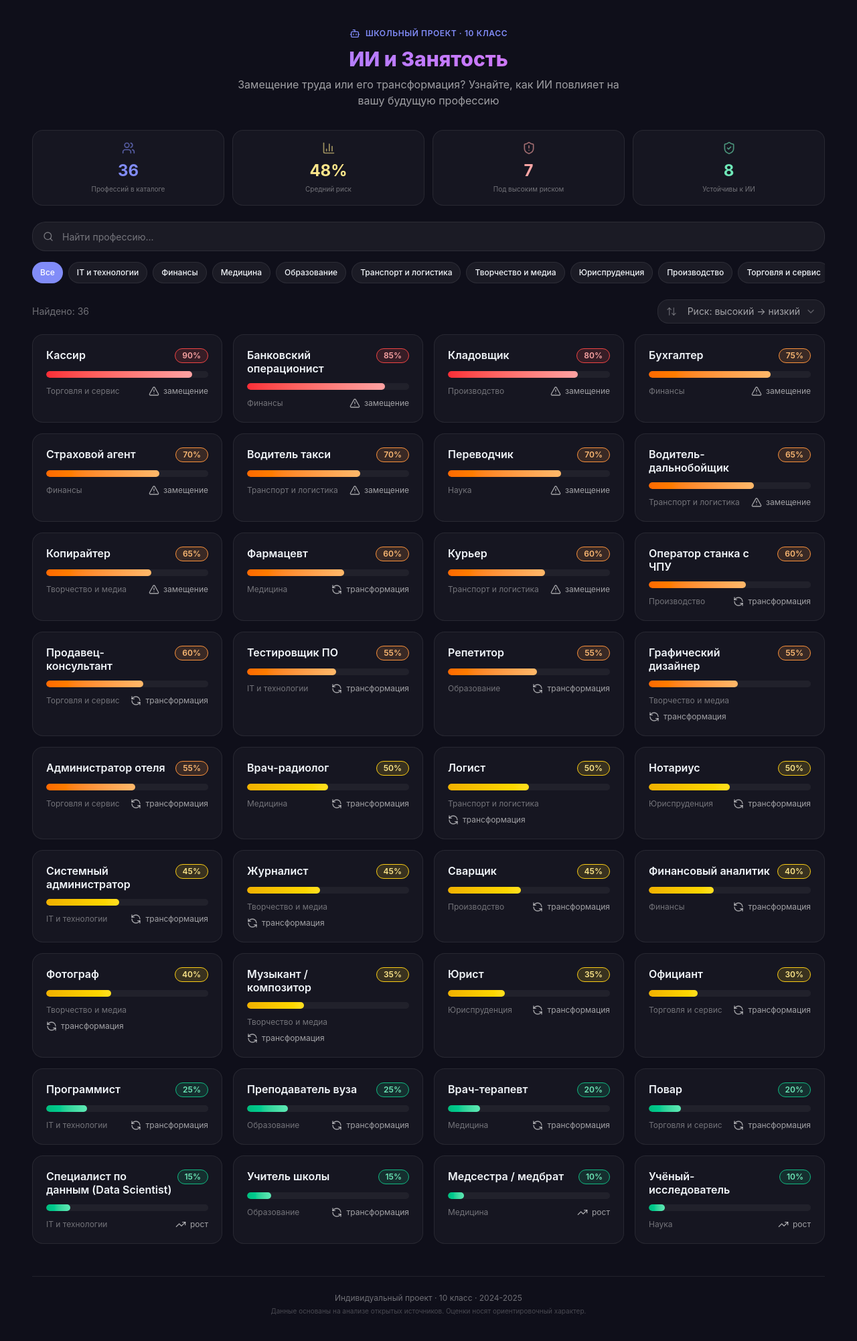
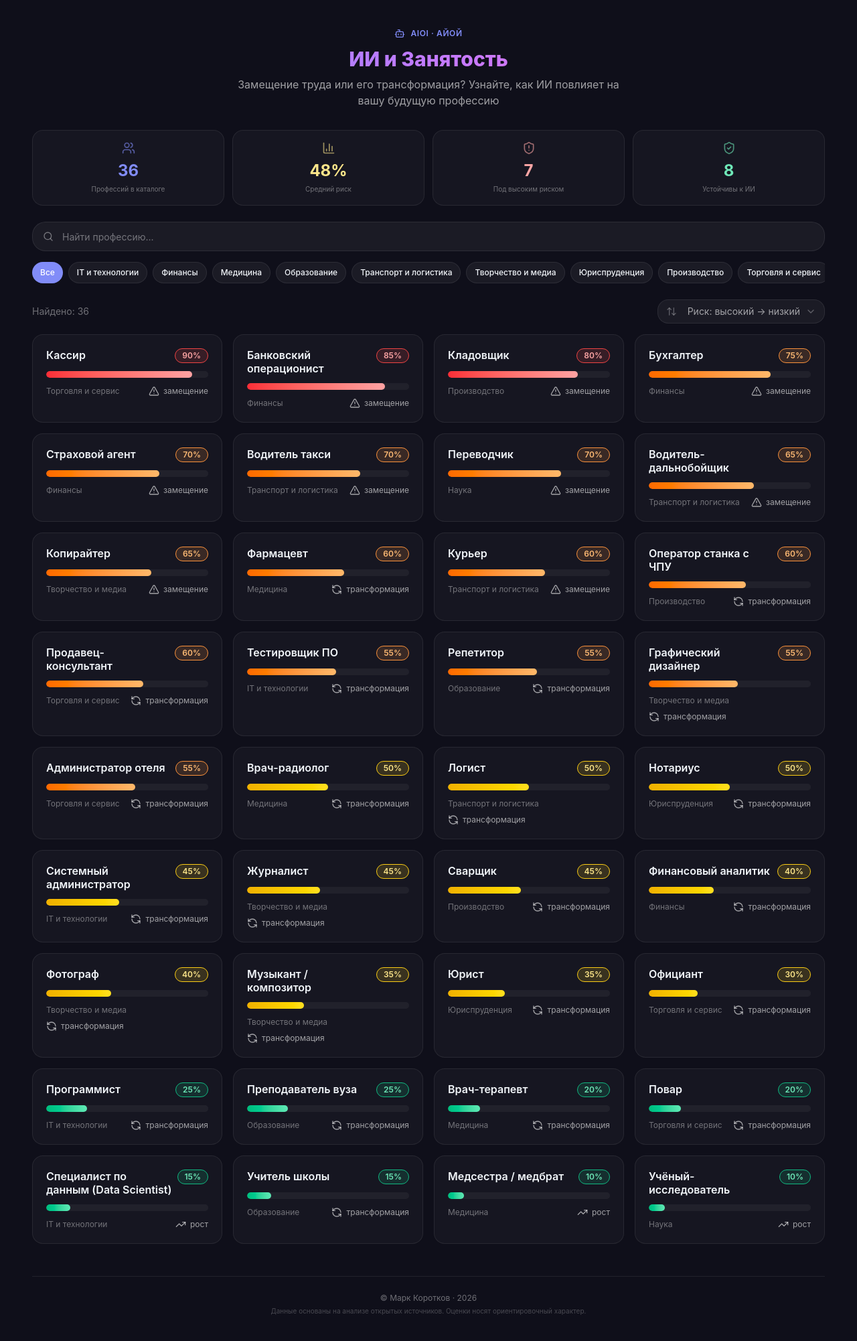
Before and after one commit to demetriusk/aioi, a React (Vite) app: page / in a window 1280 px wide. Shown: the top 2002 px of the page at 67% size. Built offline with nearby package versions, Linux system fonts and the light colour scheme.

Commit message:
aioi 1.1

```diff
--- a/src/App.jsx
+++ b/src/App.jsx
@@ -392,7 +392,7 @@ export default function App() {
         <header className="text-center mb-8">
           <div className="inline-flex items-center gap-2 text-xs text-primary font-semibold tracking-wider uppercase mb-3">
             <Bot className="h-4 w-4" />
-            Школьный проект · 10 класс
+            AiOi &middot; АйОй
           </div>
           <h1 className="text-2xl md:text-3xl font-extrabold mb-2 bg-gradient-to-r from-indigo-400 via-purple-400 to-pink-400 bg-clip-text text-transparent">
             ИИ и Занятость
@@ -469,7 +469,7 @@ export default function App() {
         {/* Footer */}
         <footer className="text-center mt-12 pt-6 border-t border-border">
           <p className="text-xs text-muted">
-            Индивидуальный проект · 10 класс · 2024-2025
+            &copy; Марк Коротков · 2026
           </p>
           <p className="text-[10px] text-muted/60 mt-1">
             Данные основаны на анализе открытых источников. Оценки носят ориентировочный характер.
```
